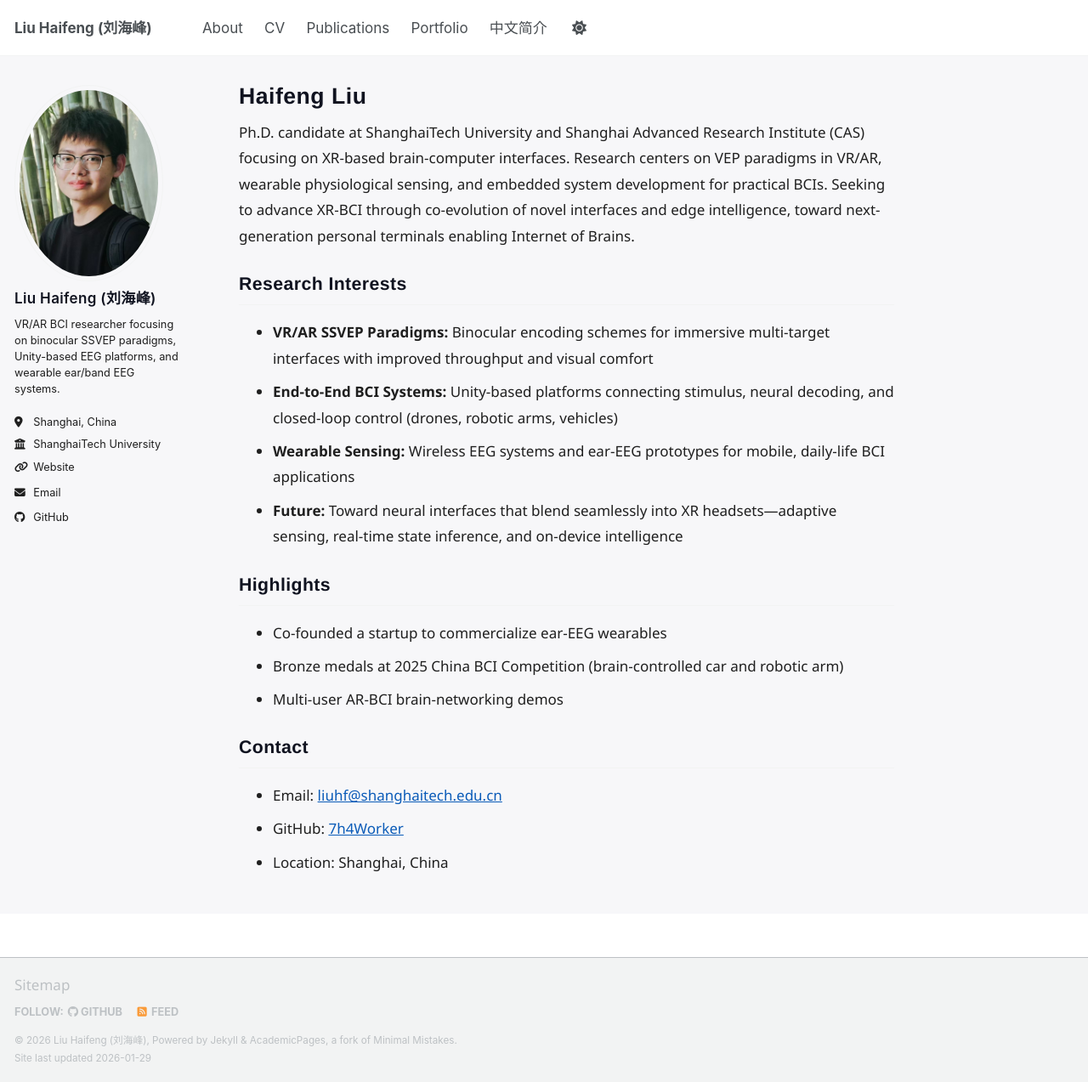
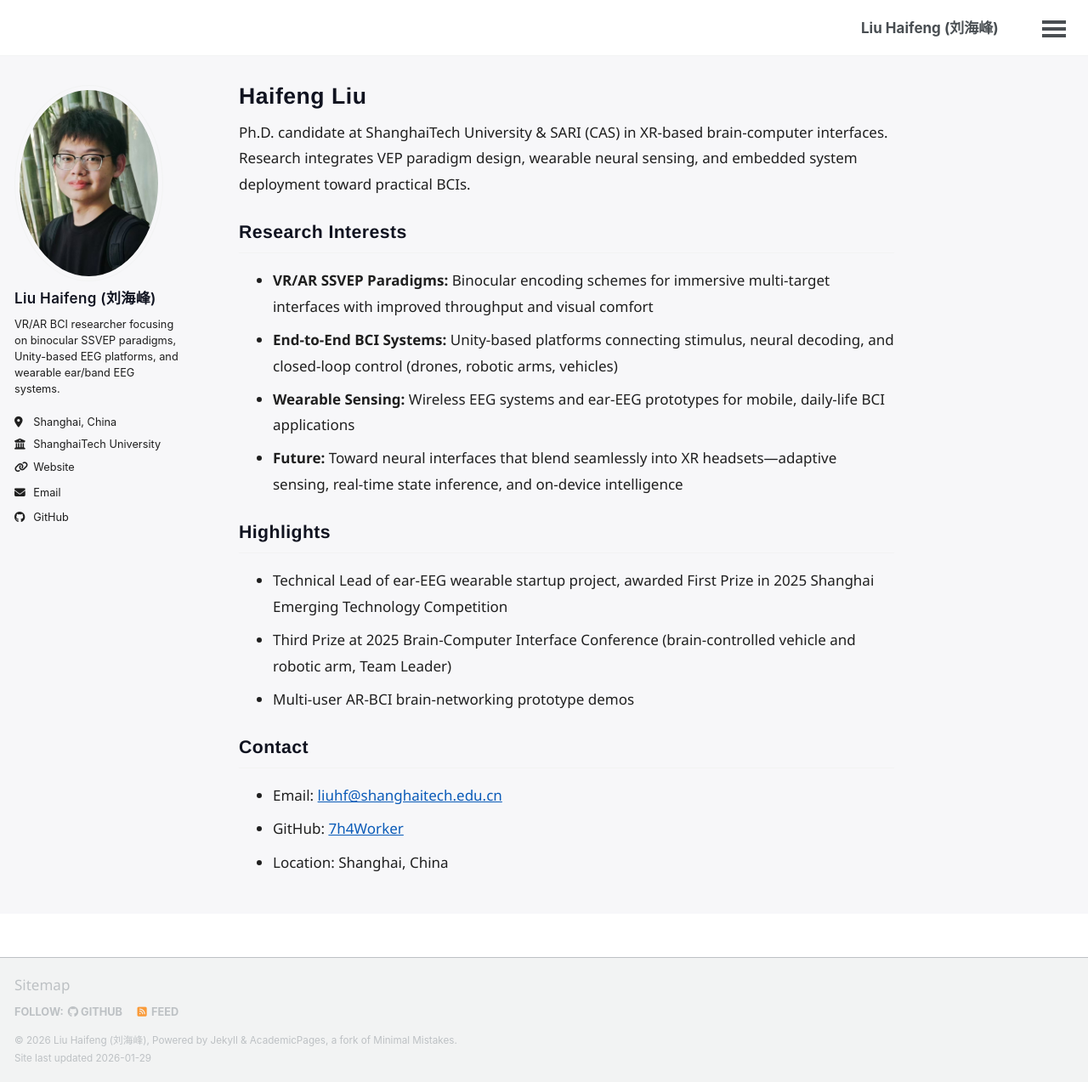
Before and after one commit to 7h4Worker/liuhf1999, a Jekyll site: the page built from _pages/about.md, in a window 1280 px wide and 1273 px high. Shown: the whole window at 85% size. Built offline with Jekyll 4.4.1, drawn with Linux system fonts in a browser that asks for light colours; a script bundle is joined from its source files by our own code; library files that are not in the unit come from our copies.

Commit message:
更新about内容

```diff
--- a/_pages/about.md
+++ b/_pages/about.md
@@ -7,7 +7,7 @@ redirect_from:
   - /about.html
 ---
 
-Ph.D. candidate at ShanghaiTech University and Shanghai Advanced Research Institute (CAS) focusing on XR-based brain-computer interfaces. Research centers on VEP paradigms in VR/AR, wearable physiological sensing, and embedded system development for practical BCIs. Seeking to advance XR-BCI through co-evolution of novel interfaces and edge intelligence, toward next-generation personal terminals enabling Internet of Brains.
+Ph.D. candidate at ShanghaiTech University & SARI (CAS) in XR-based brain-computer interfaces. Research integrates VEP paradigm design, wearable neural sensing, and embedded system deployment toward practical BCIs.
 
 ## Research Interests
 
@@ -17,9 +17,9 @@ Ph.D. candidate at ShanghaiTech University and Shanghai Advanced Research Instit
 - **Future:** Toward neural interfaces that blend seamlessly into XR headsets—adaptive sensing, real-time state inference, and on-device intelligence
 
 ## Highlights
-- Co-founded a startup to commercialize ear-EEG wearables
-- Bronze medals at 2025 China BCI Competition (brain-controlled car and robotic arm)
-- Multi-user AR-BCI brain-networking demos
+- Technical Lead of ear-EEG wearable startup project, awarded First Prize in 2025 Shanghai Emerging Technology Competition
+- Third Prize at 2025 Brain-Computer Interface Conference (brain-controlled vehicle and robotic arm, Team Leader)
+- Multi-user AR-BCI brain-networking prototype demos
 
 ## Contact
 - Email: [liuhf@shanghaitech.edu.cn](mailto:liuhf@shanghaitech.edu.cn)
--- a/_sass/layout/_masthead.scss
+++ b/_sass/layout/_masthead.scss
@@ -45,6 +45,8 @@
 }
 
 .masthead__menu {
+  display: flex;
+  justify-content: flex-end;
 
   ul {
     margin: 0;
```
Also changed, not shown: _pages/profile-zh.md (+3 -3 lines), .claude/settings.local.json.
